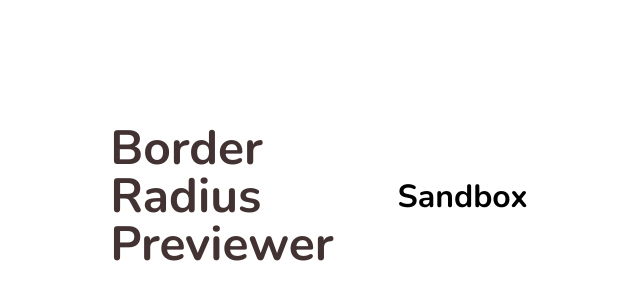
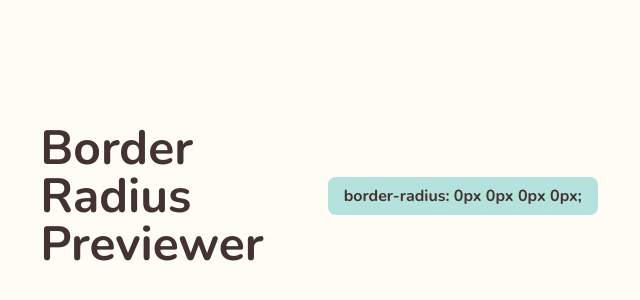
Before and after one commit to erikalbuquerque/border_radius_previewer, a React (Vite) app: page / in a window 1280 px wide. Shown: the part 204-504 px from the top of the page, without its empty margins (321-961 px from the left). Built offline with nearby package versions, Linux system fonts and the light colour scheme.

Commit message:
feat: add propsdisplay component

```diff
--- a/src/App.tsx
+++ b/src/App.tsx
@@ -4,6 +4,7 @@ import { Container, Content } from "./styles/app";
 
 import { Logo } from "./components/Logo";
 import { Sandbox } from "./components/Sandbox";
+import { PropsDisplay } from "./components/PropsDisplay";
 
 export function App() {
   const [topLeft, setTopLeft] = useState(0);
@@ -47,7 +48,7 @@ export function App() {
         <Logo />
 
         <Sandbox>
-          <h1>Sandbox</h1>
+          <PropsDisplay />
         </Sandbox>
       </Content>
     </Container>
--- /dev/null
+++ b/src/components/PropsDisplay/index.tsx
@@ -0,0 +1,21 @@
+import { Container, Content } from "./styles";
+
+export function PropsDisplay() {
+  const obj = {
+    topLeft: 0,
+    topRight: 0,
+    bottomLeft: 0,
+    bottomRight: 0,
+  };
+  return (
+    <Container>
+      <Content>
+        <span>
+          border-radius: {obj.topLeft}px {obj.topRight}px {obj.bottomLeft}px{" "}
+          {obj.bottomRight}
+          px;
+        </span>
+      </Content>
+    </Container>
+  );
+}
--- /dev/null
+++ b/src/components/PropsDisplay/styles.ts
@@ -0,0 +1,15 @@
+import styled from "styled-components";
+
+export const Container = styled.div({});
+
+export const Content = styled.div({
+  backgroundColor: "var(--cyan)",
+  padding: "0.5rem 1rem",
+  borderRadius: "0.5rem",
+
+  span: {
+    color: "var(--brown-700)",
+    fontWeight: "700",
+    fontSize: "1rem",
+  },
+});
--- a/src/styles/GlobalStyles.ts
+++ b/src/styles/GlobalStyles.ts
@@ -3,9 +3,11 @@ import { createGlobalStyle } from "styled-components";
 export const GlobalStyles = createGlobalStyle`
   :root {
     --white: #ffffff;
+    --white-50: #fffbf5;
     --brown-700: #423232;
     --red-400: #ff5733;
     --green-500: #3db13d;
+    --cyan: #b5e2dc;
   }
 
   * {
@@ -21,5 +23,6 @@ export const GlobalStyles = createGlobalStyle`
 
   body {
     font-family: 'Nunito', sans-serif;
+    background-color: var(--white-50);
   }
 `;
```
